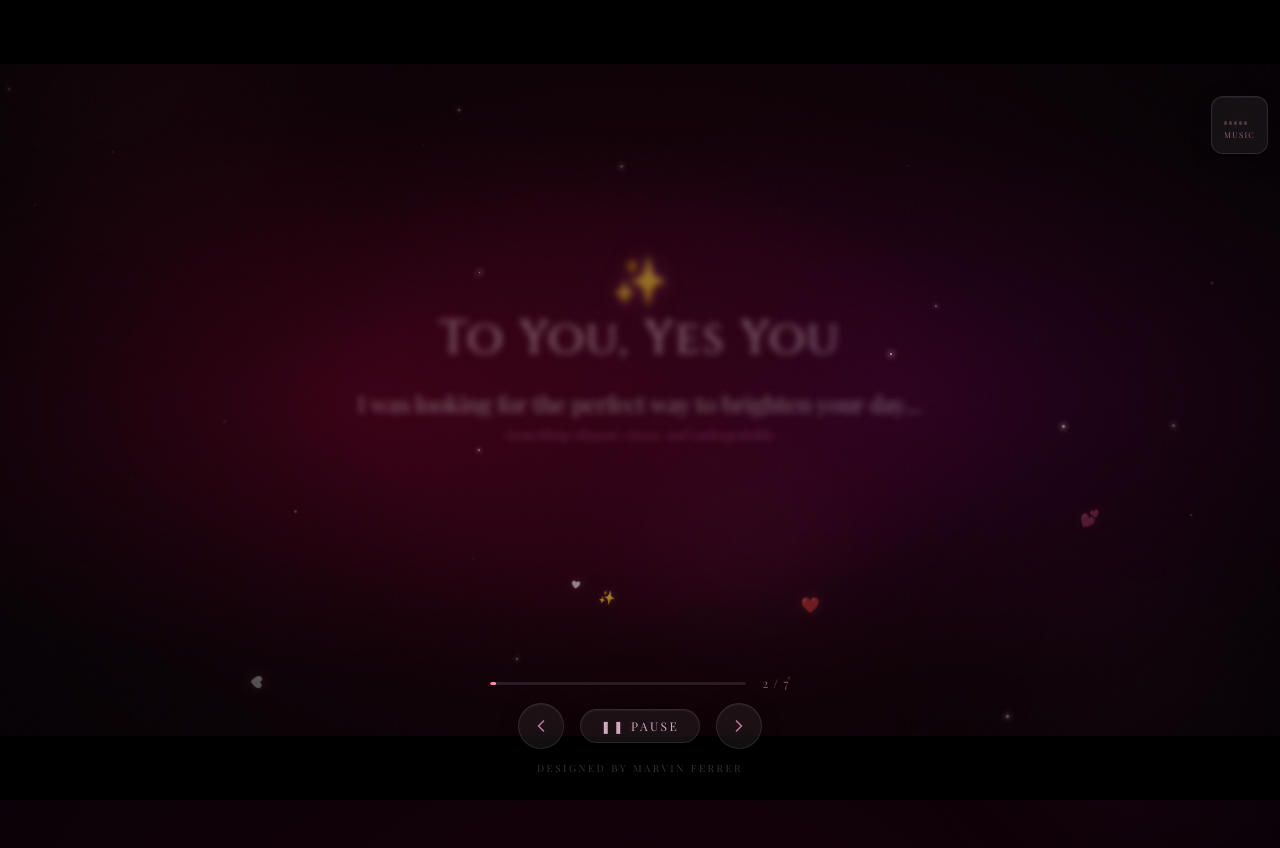
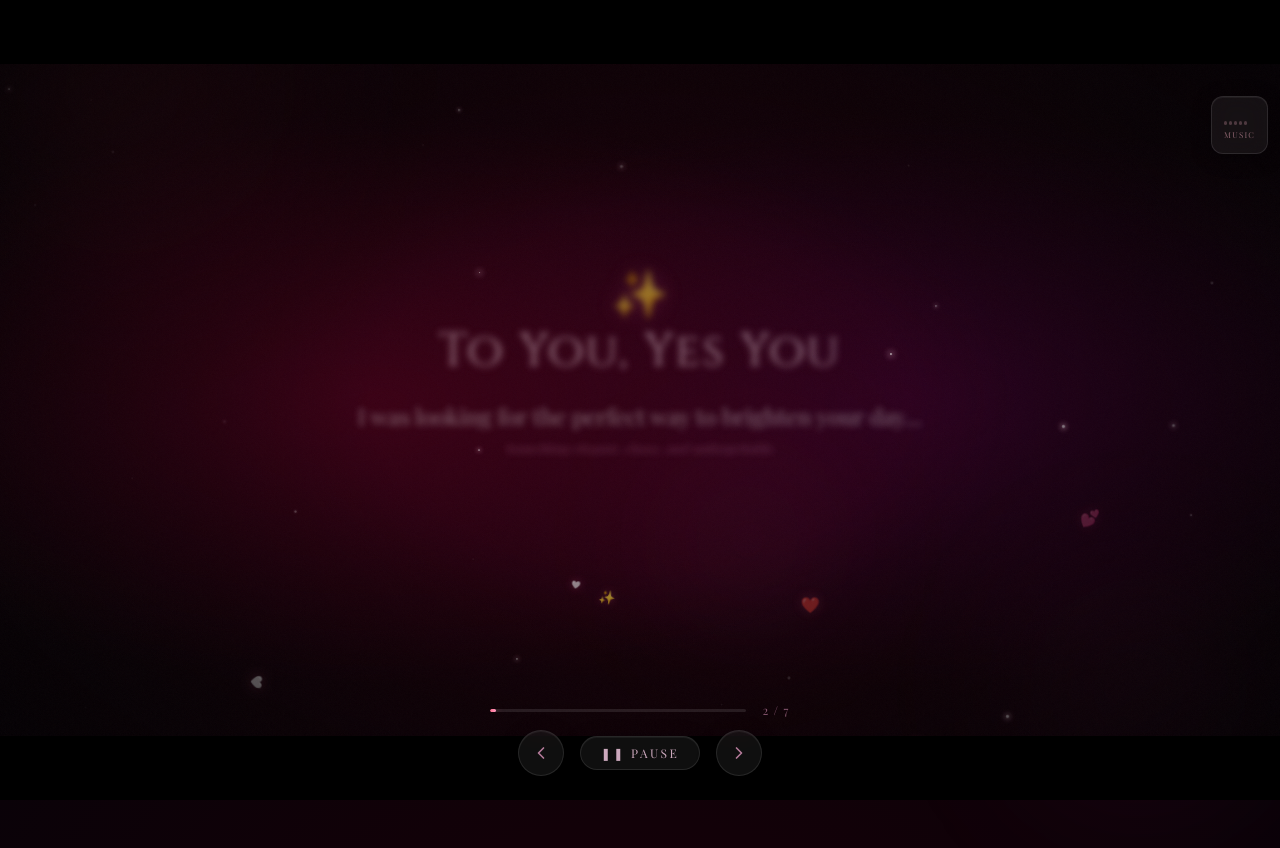
Before and after one commit to codeWithAmben/Valentines-Greet, a plain HTML site: page index.html in a window 1280 px wide. Drawn offline with nearby package versions, Linux system fonts and the light colour scheme; a web font is replaced by a local one.

Commit message:
Refactor footer and update slide content for improved clarity and design

```diff
--- a/index.html
+++ b/index.html
@@ -556,11 +556,7 @@
             </button>
         </div>
 
-        <!-- Small Footer Credit -->
-        <div class="text-[7px] sm:text-[9px] md:text-[10px] text-white/20 font-light tracking-[0.2em] sm:tracking-[0.25em] uppercase">
-            Designed by Marvin Ferrer
-        </div>
-    </div>
+
 
     <!-- JavaScript Logic -->
     <script>
@@ -598,7 +594,7 @@
                 icon: "🌟"
             },
             {
-                title: "My Promise To You",
+                title: "A Little Reminder",
                 text: "Whether we're close or just crossing paths — I hope this made you smile.",
                 sub: "The world needs more kindness, and you deserve some today. ❤️",
                 icon: "🤝"
@@ -606,7 +602,7 @@
             {
                 title: "Happy Valentine's Day!",
                 text: "Sending love to everyone — near, far, and everywhere in between!",
-                sub: "Made with ❤️ by Marvin Ferrer",
+                sub: "Made with ❤️ by Marvin",
                 isFinal: true
             }
         ];
@@ -657,11 +653,13 @@
 
                 return `
                     <div id="slide-${index}" class="absolute inset-0 flex flex-col items-center justify-center px-3 sm:px-6 slide-hidden">
-                        <div class="slide-child icon-float text-xl sm:text-2xl md:text-4xl lg:text-5xl mb-2 sm:mb-3 md:mb-4">${slide.icon || '❤️'}</div>
-                        <h1 class="slide-child font-['Cinzel'] text-base sm:text-xl md:text-3xl lg:text-4xl xl:text-5xl text-pink-100 mb-1.5 sm:mb-2 tracking-wider leading-snug glow-text px-1 sm:px-2">${slide.title}</h1>
-                        <div class="slide-child deco-line my-1.5 sm:my-2"></div>
-                        <p class="slide-child text-xs sm:text-sm md:text-base lg:text-xl xl:text-2xl text-white/90 font-light mb-1 max-w-2xl px-1 sm:px-2 leading-relaxed">${slide.text}</p>
-                        <p class="slide-child text-[10px] sm:text-xs md:text-sm text-pink-300/60 italic mt-0.5 sm:mt-1 px-1 sm:px-2">${slide.sub}</p>
+                        <div class="flex flex-col items-center text-center w-full max-w-2xl mx-auto">
+                            <div class="slide-child icon-float text-xl sm:text-2xl md:text-4xl lg:text-5xl mb-2 sm:mb-3 md:mb-4">${slide.icon || '❤️'}</div>
+                            <h1 class="slide-child font-['Cinzel'] text-base sm:text-xl md:text-3xl lg:text-4xl xl:text-5xl text-pink-100 mb-1.5 sm:mb-2 tracking-wider leading-snug glow-text px-1 sm:px-2 w-full">${slide.title}</h1>
+                            <div class="slide-child deco-line my-1.5 sm:my-2"></div>
+                            <p class="slide-child text-xs sm:text-sm md:text-base lg:text-xl xl:text-2xl text-white/90 font-light mb-1 px-1 sm:px-2 leading-relaxed w-full">${slide.text}</p>
+                            <p class="slide-child text-[10px] sm:text-xs md:text-sm text-pink-300/60 italic mt-0.5 sm:mt-1 px-1 sm:px-2 w-full">${slide.sub}</p>
+                        </div>
                     </div>
                 `;
             }).join('');
```
